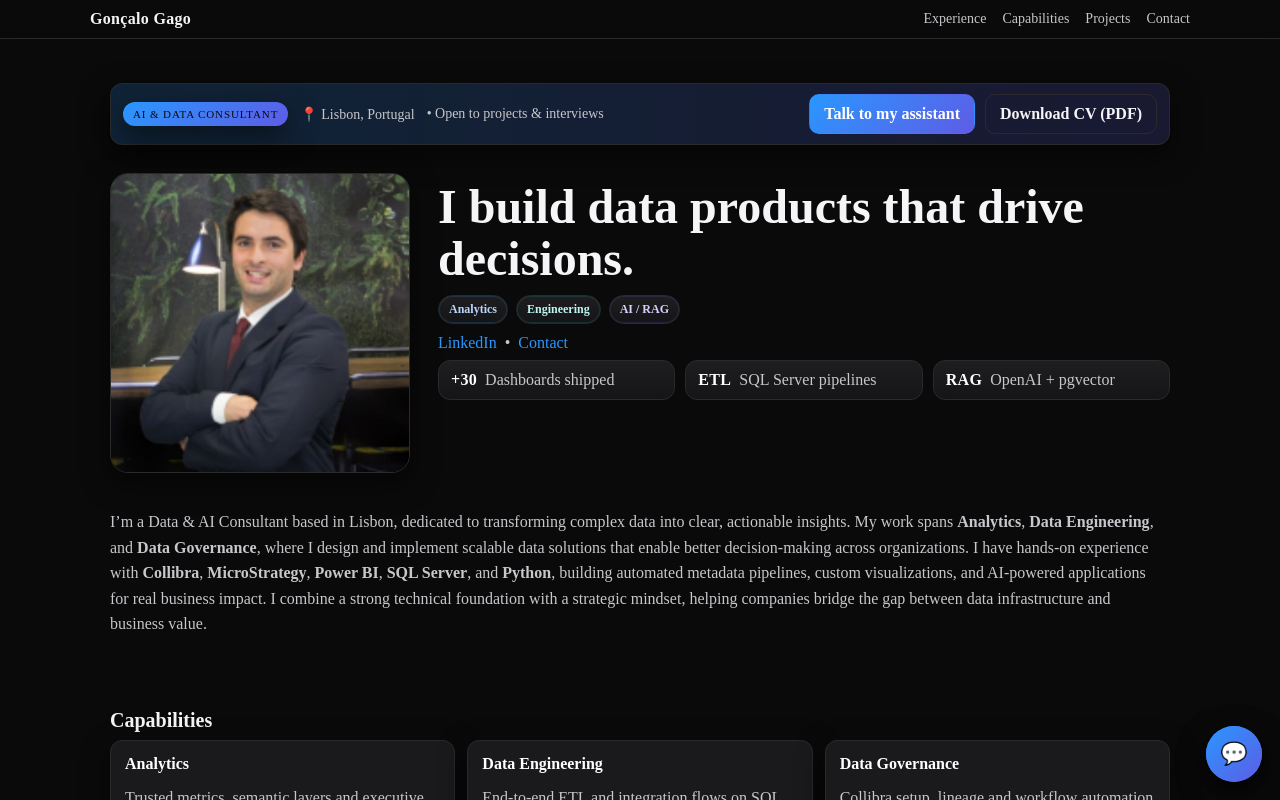
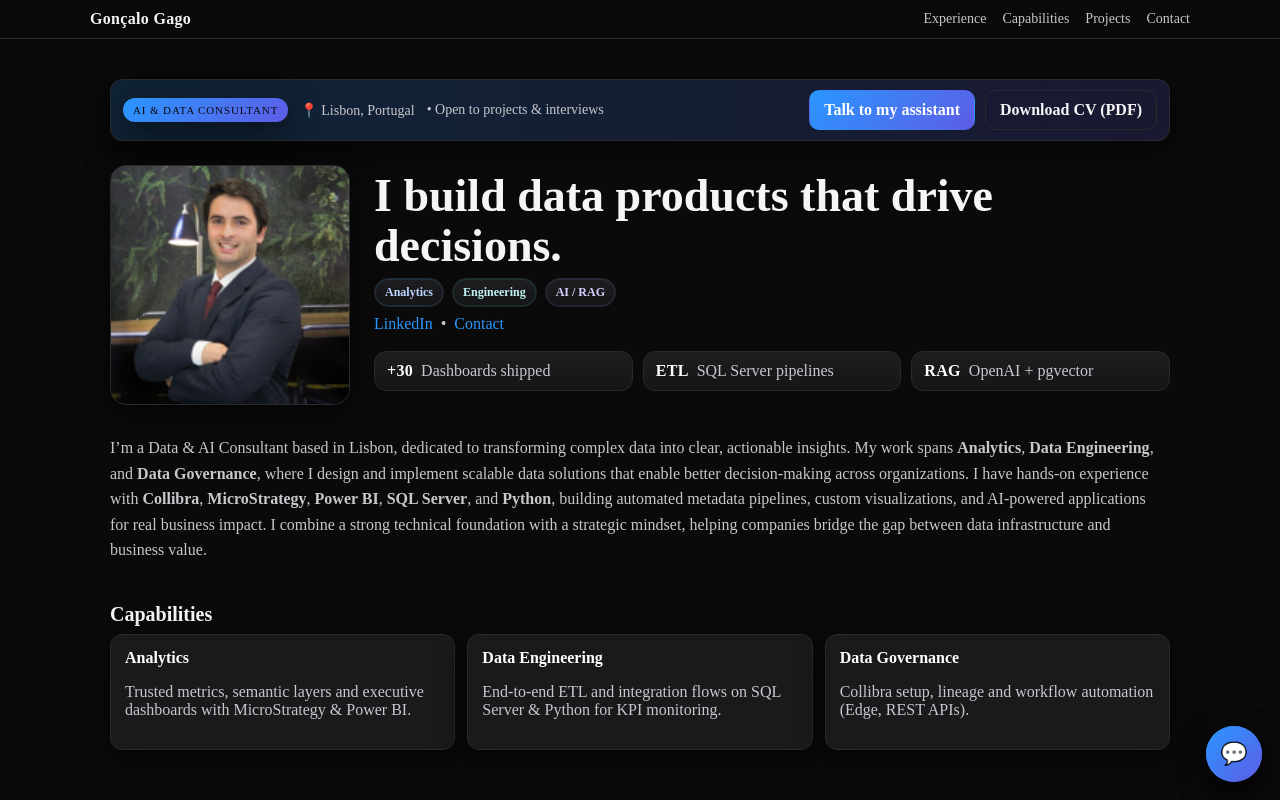
Before and after one commit to goncalogago1/curriculo, a Next.js app: page / in a window 1280 px wide. Shown: the top 800 px of the page. Built offline with nearby package versions, Linux system fonts and the light colour scheme.

Commit message:
fix:bbbbammmmaaallllllllo teste teste de commit few

```diff
--- a/app/globals.css
+++ b/app/globals.css
@@ -33,8 +33,8 @@ main { min-height: 100vh; }
 
 /* ========= HELPERS ========= */
 .container { max-width: 1100px; margin: 0 auto; padding: 0 20px; }
-
-.section { padding: 36px 0; }
+.section { padding: 32px 0; }                   /* ligeiramente mais compacto */
+.section--tight { padding-top: 20px; }          /* usar quando quiseres juntar mais */
 .section-title { font-size: 20px; margin: 0 0 8px; font-weight: 800; }
 
 /* ========= TOPBAR ========= */
@@ -51,12 +51,12 @@ main { min-height: 100vh; }
 .topnav a:hover { color: var(--text); }
 
 /* ========= HERO ========= */
-.hero { position: relative; padding: 44px 0 20px; overflow: hidden; }
+.hero { position: relative; padding: 40px 0 10px; overflow: hidden; } /* menos espaço em baixo */
 
 .pro__grid {
   display: grid;
-  grid-template-columns: 300px 1fr;  /* foto + conteúdo */
-  gap: 28px;
+  grid-template-columns: 240px 1fr;  /* FOTO MAIS PEQUENA */
+  gap: 24px;
 }
 @media (max-width: 1024px){ .pro__grid { grid-template-columns: 1fr; } }
 
@@ -66,9 +66,8 @@ main { min-height: 100vh; }
   padding:6px 10px; border-radius:999px; box-shadow: var(--shadow);
 }
 
-/* Parágrafos de destaque */
 .lede { color: var(--muted); font-size: 16px; line-height: 1.6; }
-.lede--full { grid-column: 1 / -1; max-width: 100%; margin-top: 8px; text-wrap: pretty; }
+.lede--full { grid-column: 1 / -1; max-width: 100%; margin: 6px 0 10px; text-wrap: pretty; } /* curto e junto ao próximo */
 
 /* CTA & links */
 .cta{ margin-top: 10px; display: flex; gap: 10px; }
@@ -80,15 +79,15 @@ main { min-height: 100vh; }
 .btn--primary{ background: var(--grad); color: #fff; border-color: transparent; }
 .btn--ghost{ background: transparent; color: var(--text); border:1px solid var(--border); }
 .btn:hover{ transform: translateY(-1px); box-shadow: var(--shadow); }
-.links{ margin-top: 8px; display: flex; align-items: center; gap: 8px; color: var(--muted); }
+.links{ margin: 8px 0 14px; display: flex; align-items: center; gap: 8px; color: var(--muted); } /* + espaço em baixo */
 .links a{ color: var(--brand); text-decoration: none; }
 .links a:hover{ text-decoration: underline; }
 
 /* ========= PROFILE PANE (ESQUERDA) ========= */
-.profile-pane { display: grid; gap: 12px; align-content: start; }
+.profile-pane { display: grid; gap: 10px; align-content: start; }
 .profile-photo {
-  position: relative; width: 100%; aspect-ratio: 1 / 1;
-  border-radius: 18px; overflow: hidden;
+  position: relative; width: 100%; aspect-ratio: 1 / 1;    /* mantém quadrado menor */
+  border-radius: 16px; overflow: hidden;
   background:
     radial-gradient(120% 80% at 10% 0%, rgba(41,151,255,.18), transparent 60%),
     radial-gradient(120% 80% at 100% 20%, rgba(94,92,230,.18), transparent 60%);
@@ -98,7 +97,7 @@ main { min-height: 100vh; }
 .profile-photo img { object-fit: cover; }
 
 .profile-topbar {
-  grid-column: 1 / -1;   /* barra ocupa a largura da página */
+  grid-column: 1 / -1;
   background: linear-gradient(90deg, rgba(41,151,255,.18), rgba(94,92,230,.18));
   border: 1px solid var(--border);
   border-radius: 12px;
@@ -110,10 +109,10 @@ main { min-height: 100vh; }
 .profile-topbar .actions { margin-left:auto; display:flex; gap:10px; }
 
 /* ========= HERO CONTENT (DIREITA) ========= */
-.hero__content h1{ font-size: 48px; line-height: 1.08; margin: 8px 0 10px; }
-@media (max-width:1024px){ .hero__content h1{ font-size: 40px; } }
+.hero__content h1{ font-size: 46px; line-height: 1.08; margin: 6px 0 8px; }
+@media (max-width:1024px){ .hero__content h1{ font-size: 38px; } }
 
-.chips { display:flex; gap:8px; flex-wrap:wrap; margin: 10px 0; }
+.chips { display:flex; gap:8px; flex-wrap:wrap; margin: 8px 0; }
 .chip {
   font-weight: 800; font-size: 12px; padding: 6px 10px; border-radius: 999px;
   border: 1px solid var(--border); background: var(--chip);
@@ -123,7 +122,7 @@ main { min-height: 100vh; }
 .chip--violet { box-shadow: 0 0 0 1px rgba(94,92,230,.18) inset; color:#d6d1ff; }
 
 /* ========= STATS ========= */
-.stats{ margin-top: 8px; }
+.stats{ margin-top: 18px; }           /* MAIS ESPAÇO após LinkedIn */
 .stats__inner{ display:grid; grid-template-columns: repeat(3,1fr); gap: 10px; }
 @media (max-width: 900px){ .stats__inner{ grid-template-columns: 1fr; } }
 .stat{
@@ -168,13 +167,13 @@ main { min-height: 100vh; }
 .bullets li{ margin: 4px 0; }
 
 /* ========= FOOTER ========= */
-.footer{ border-top:1px solid var(--border); margin-top: 24px; background: var(--bg-soft); }
+.footer{ border-top:1px solid var(--border); margin-top: 20px; background: var(--bg-soft); }
 .footer__inner{ display:flex; align-items:center; justify-content:space-between; padding:12px 0; }
 .footer__nav{ display:flex; gap: 12px; }
 .footer__nav a{ color: var(--brand); text-decoration: none; }
 .footer__nav a:hover{ text-decoration: underline; }
 
-/* ========= CHAT (FAB + Widget) ========= */
+/* ========= CHAT ========= */
 .chatfab{
   position: fixed;
   right: 18px; bottom: 18px;
--- a/app/page.tsx
+++ b/app/page.tsx
@@ -32,24 +32,23 @@ export default function Home() {
             </div>
           </div>
 
-          {/* Painel de perfil (ESQUERDA) */}
+          {/* FOTO — MENOR */}
           <aside className="profile-pane" aria-label="Profile">
             <div className="profile-photo" aria-hidden="true">
               <Image
                 src="/1690800862967.jpeg"
                 alt="Gonçalo Gago"
                 fill
-                sizes="(max-width: 1024px) 90vw, 300px"
+                sizes="(max-width: 1024px) 90vw, 240px"
                 priority
               />
             </div>
           </aside>
 
-          {/* Conteúdo (DIREITA) */}
+          {/* CONTEÚDO */}
           <div className="hero__content">
             <h1 id="title">I build data products that drive decisions.</h1>
 
-            {/* Chips */}
             <div className="chips" role="group" aria-label="Expertise">
               <span className="chip chip--blue">Analytics</span>
               <span className="chip chip--teal">Engineering</span>
@@ -81,7 +80,7 @@ export default function Home() {
             </div>
           </div>
 
-          {/* --- LEDE A LARGURA TOTAL (SPAN 2 COLS) --- */}
+          {/* LEDE A LARGURA TOTAL (curta à Capabilities) */}
           <p className="lede lede--full">
             I’m a Data &amp; AI Consultant based in Lisbon, dedicated to transforming complex data
             into clear, actionable insights. My work spans <b>Analytics</b>, <b>Data Engineering</b>, and
@@ -95,8 +94,8 @@ export default function Home() {
         </div>
       </section>
 
-      {/* CAPABILITIES */}
-      <section id="capabilities" className="section" aria-labelledby="cap-title">
+      {/* CAPABILITIES — com menos espaço em cima */}
+      <section id="capabilities" className="section section--tight" aria-labelledby="cap-title">
         <div className="container">
           <h2 id="cap-title" className="section-title">Capabilities</h2>
           <div className="grid three">
```
